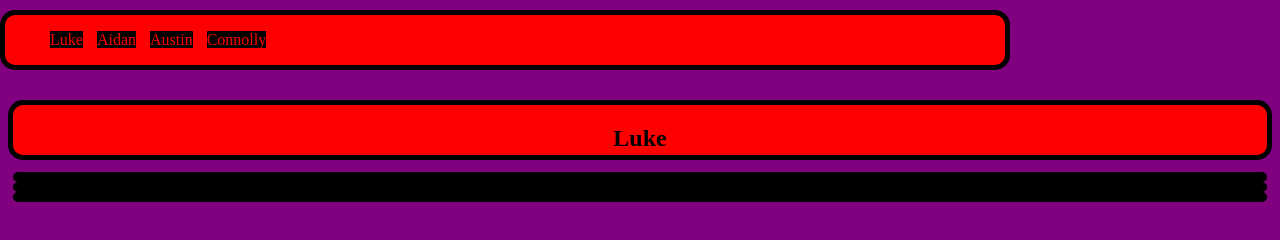
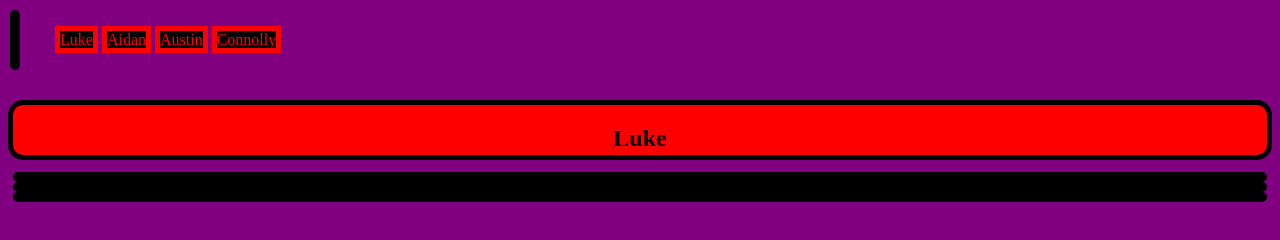
Before and after one commit to Ekulw/austin, a plain HTML site: page index.html in a window 1280 px wide. Drawn offline with Linux system fonts and the light colour scheme.

Commit message:
Update stylesheet.css

```diff
--- a/stylesheet.css
+++ b/stylesheet.css
@@ -11,7 +11,8 @@ div{
   height:50px;
   top:10px;
   left:0%;
-  width:1000px;
+  margin-left:10px;
+  margin-right:10px;
 }
 #header{
   position:relative;
```
